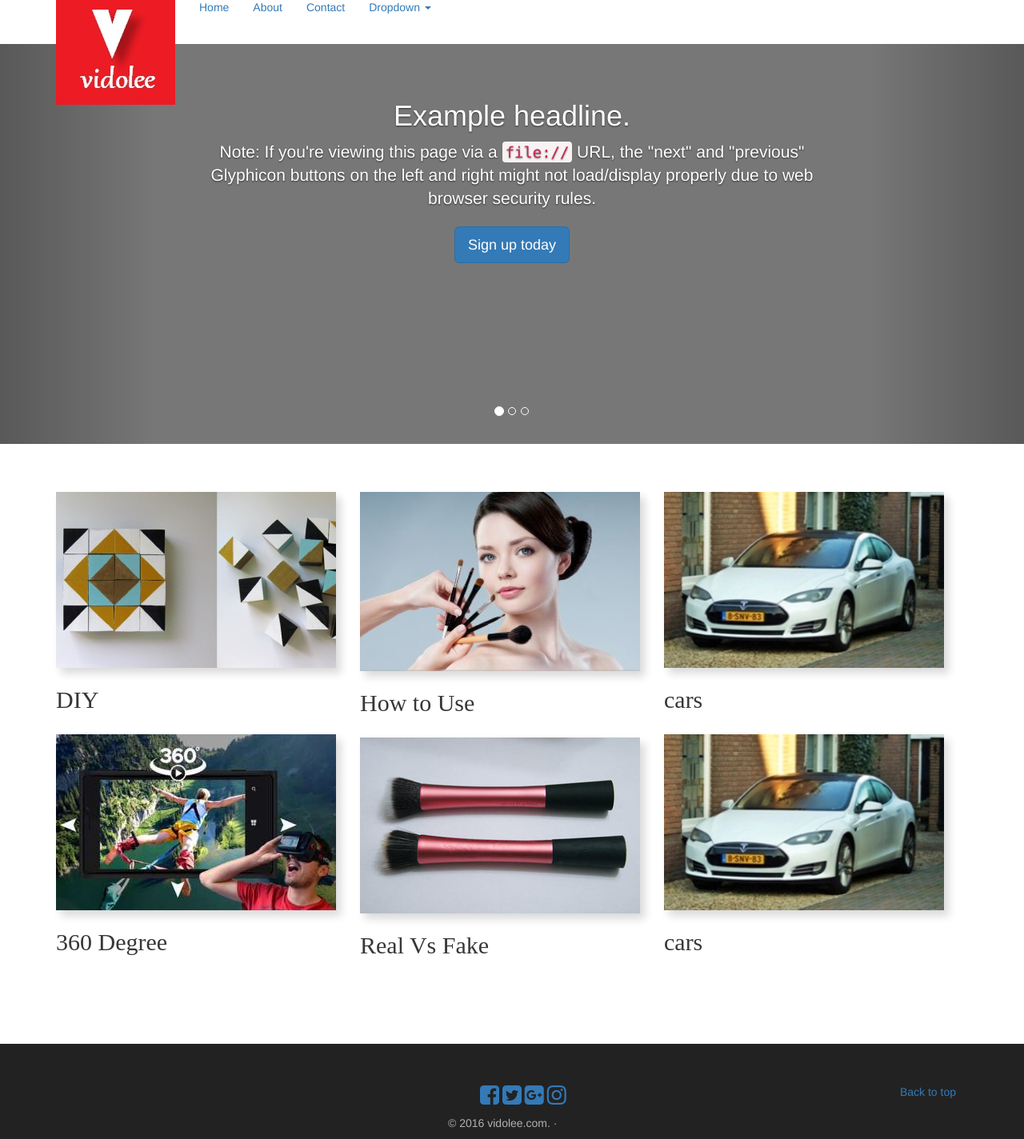
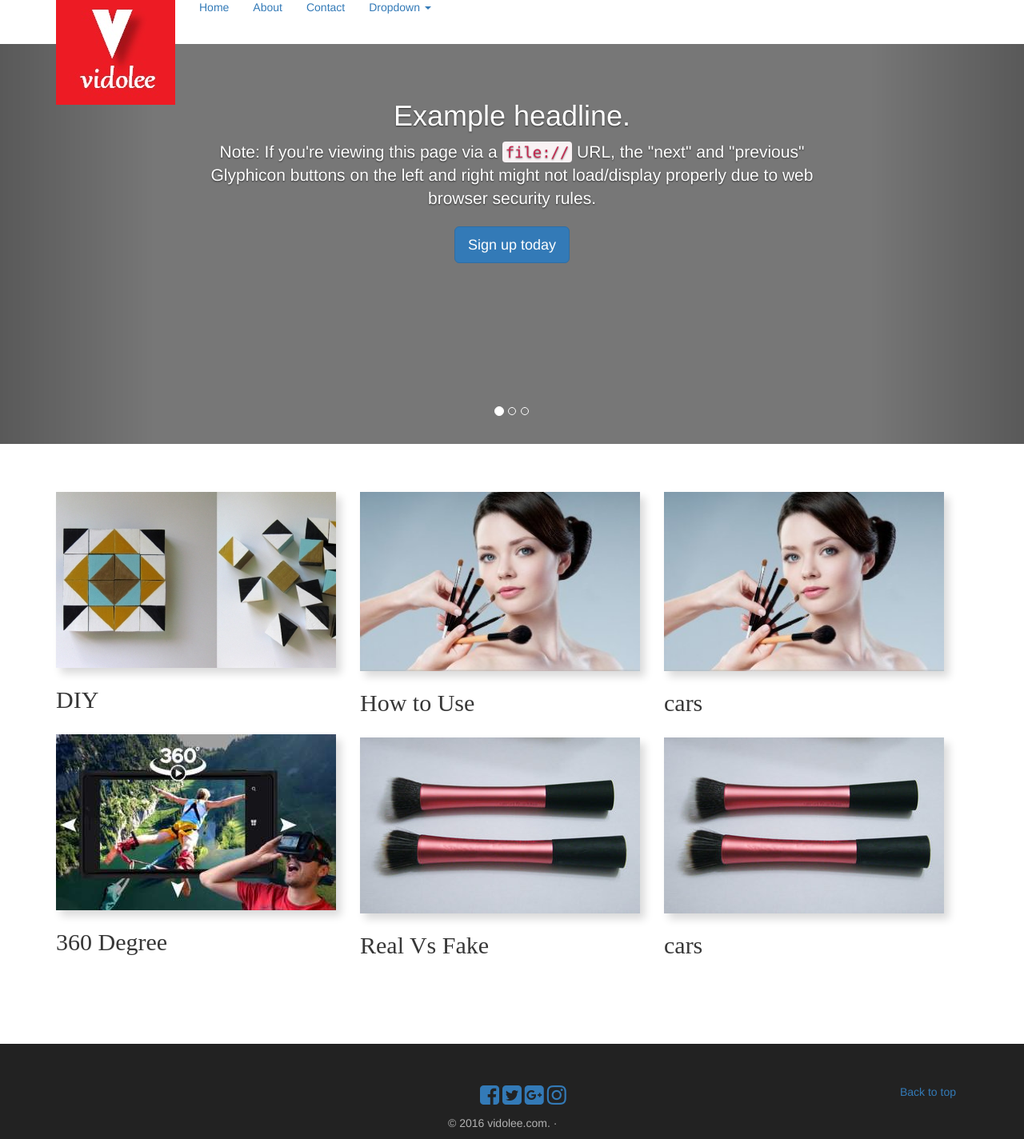
Before and after one commit to Srinivasb0/vidoleecdn, a Django app: page / in a window 1280 px wide. Shown: the part 16-1440 px from the top of the page at 80% size. Run offline with Django 3.2, Linux system fonts and the light colour scheme; data comes from the database, SQL or seed files in the repository; some libraries are stand-ins or nearby versions; some web fonts are replaced; grey boxes are pictures that could not be loaded.

Commit message:
home changes

```diff
--- a/templates/base.html
+++ b/templates/base.html
@@ -165,9 +165,9 @@
            <p class="title">Real Vs Fake</p>
            </li>
           <li>
-          <figure><a class="various iframe" href="http://www.youtube.com/embed/2kodXWejuy0?rel=0"><img src="static/img/tesla1.jpg"   alt=""><em></em></a></figure>
+          <figure><a class="various iframe" href="http://www.youtube.com/embed/2kodXWejuy0?rel=0"><img src="static/img/how-to-use.jpg"   alt=""><em></em></a></figure>
            <p class="title">cars</p>
-           <figure><a class="various iframe" href="https://vidolee.herokuapp.com/admin/login/?next=/admin/"><img src="static/img/tesla1.jpg"   alt=""><em></em></a></figure>
+           <figure><a class="various iframe" href="https://vidolee.herokuapp.com/admin/login/?next=/admin/"><img src="static/img/realfake.jpg"   alt=""><em></em></a></figure>
            <p><a class="title" href="https://vidolee.herokuapp.com/admin/login/?next=/admin/">cars</a></p>
            </li>
 
```
